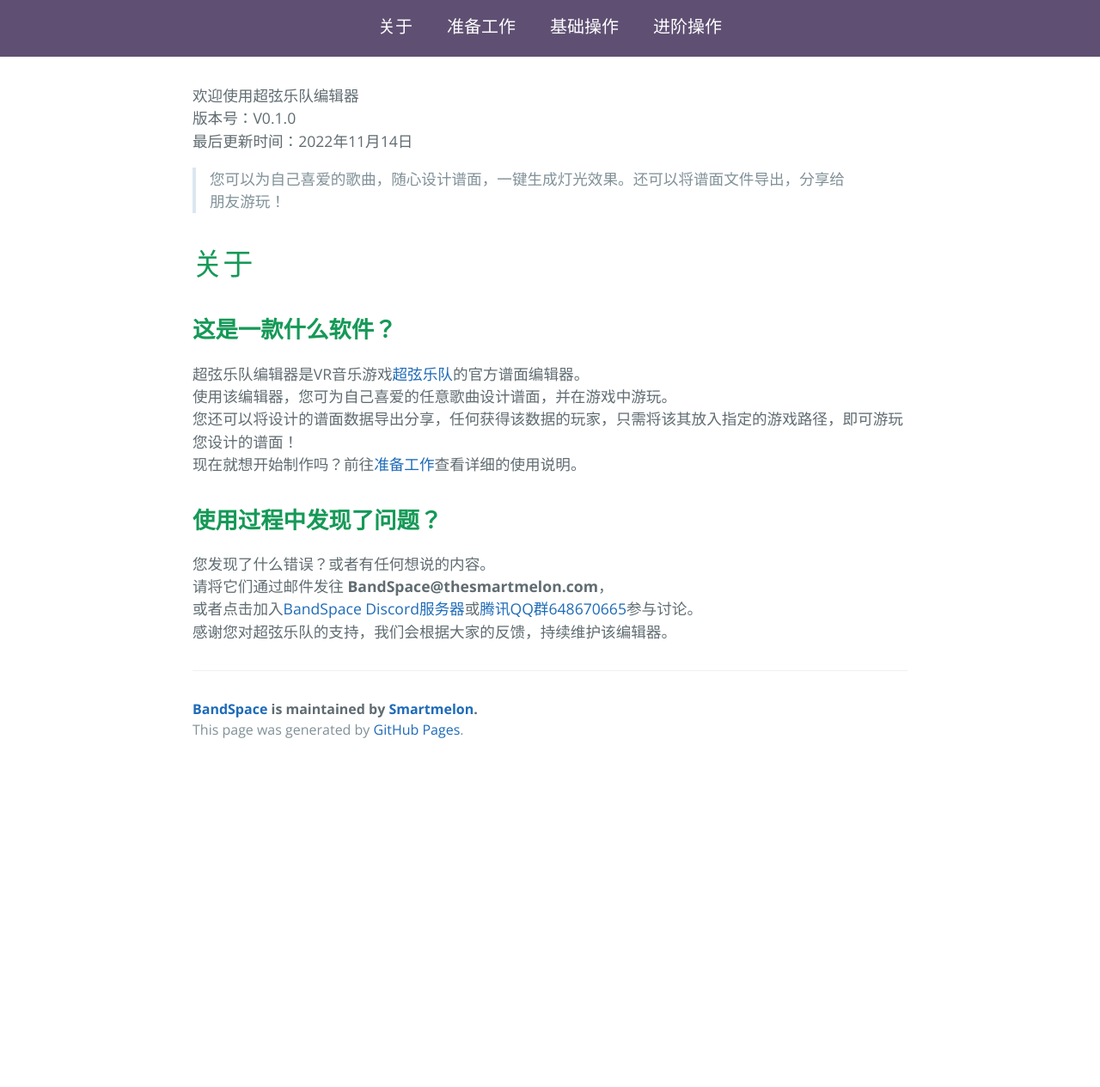
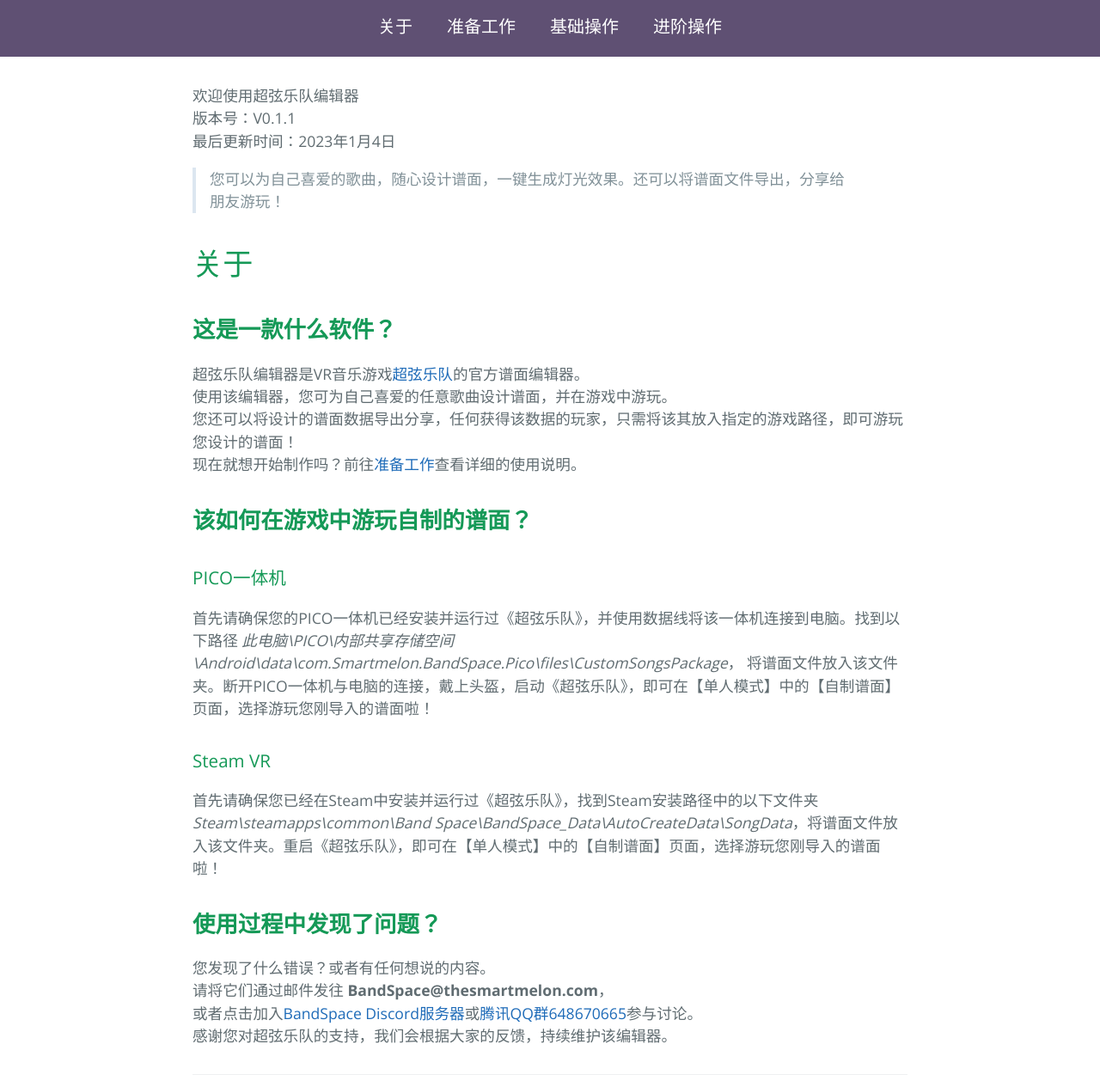
Before and after one commit to Smartmelon/BandSpace, a Jekyll site: the page built from pages/zh/index.md, in a window 1280 px wide and 1400 px high, scrolled down 365 px, cut to the strip 135-1400 px from the top of the window. Shown: the whole strip at 86% size. Built offline with Jekyll 4.4.1, drawn with Linux system fonts in a browser that asks for light colours; before the commit the page ends 1393 px from its top, so only the background shows below that.

Commit message:
修改说明文档

```diff
--- a/pages/zh/index.md
+++ b/pages/zh/index.md
@@ -6,8 +6,8 @@
 ---
 
 欢迎使用超弦乐队编辑器
-版本号：V0.1.0
-最后更新时间：2022年11月14日
+版本号：V0.1.1
+最后更新时间：2023年1月4日
 > 您可以为自己喜爱的歌曲，随心设计谱面，一键生成灯光效果。还可以将谱面文件导出，分享给朋友游玩！
 
 # 关于
@@ -18,6 +18,14 @@
 您还可以将设计的谱面数据导出分享，任何获得该数据的玩家，只需将该其放入指定的游戏路径，即可游玩您设计的谱面！
 现在就想开始制作吗？前往[准备工作](getting-started)查看详细的使用说明。
 
+## **该如何在游戏中游玩自制的谱面？**
+### PICO一体机
+首先请确保您的PICO一体机已经安装并运行过《超弦乐队》，并使用数据线将该一体机连接到电脑。找到以下路径
+*此电脑\PICO\内部共享存储空间\Android\data\com.Smartmelon.BandSpace.Pico\files\CustomSongsPackage*，
+将谱面文件放入该文件夹。断开PICO一体机与电脑的连接，戴上头盔，启动《超弦乐队》，即可在【单人模式】中的【自制谱面】页面，选择游玩您刚导入的谱面啦！
+### Steam VR
+首先请确保您已经在Steam中安装并运行过《超弦乐队》，找到Steam安装路径中的以下文件夹*Steam\steamapps\common\Band Space\BandSpace_Data\AutoCreateData\SongData*，将谱面文件放入该文件夹。重启《超弦乐队》，即可在【单人模式】中的【自制谱面】页面，选择游玩您刚导入的谱面啦！
+
 ## **使用过程中发现了问题？**
 您发现了什么错误？或者有任何想说的内容。
 请将它们通过邮件发往 **BandSpace@thesmartmelon.com**，
```
Also changed, not shown: pages/zh/getting-started.md (+1 -1 lines), pages/zh/using-mapping.md (+5 -4 lines).
